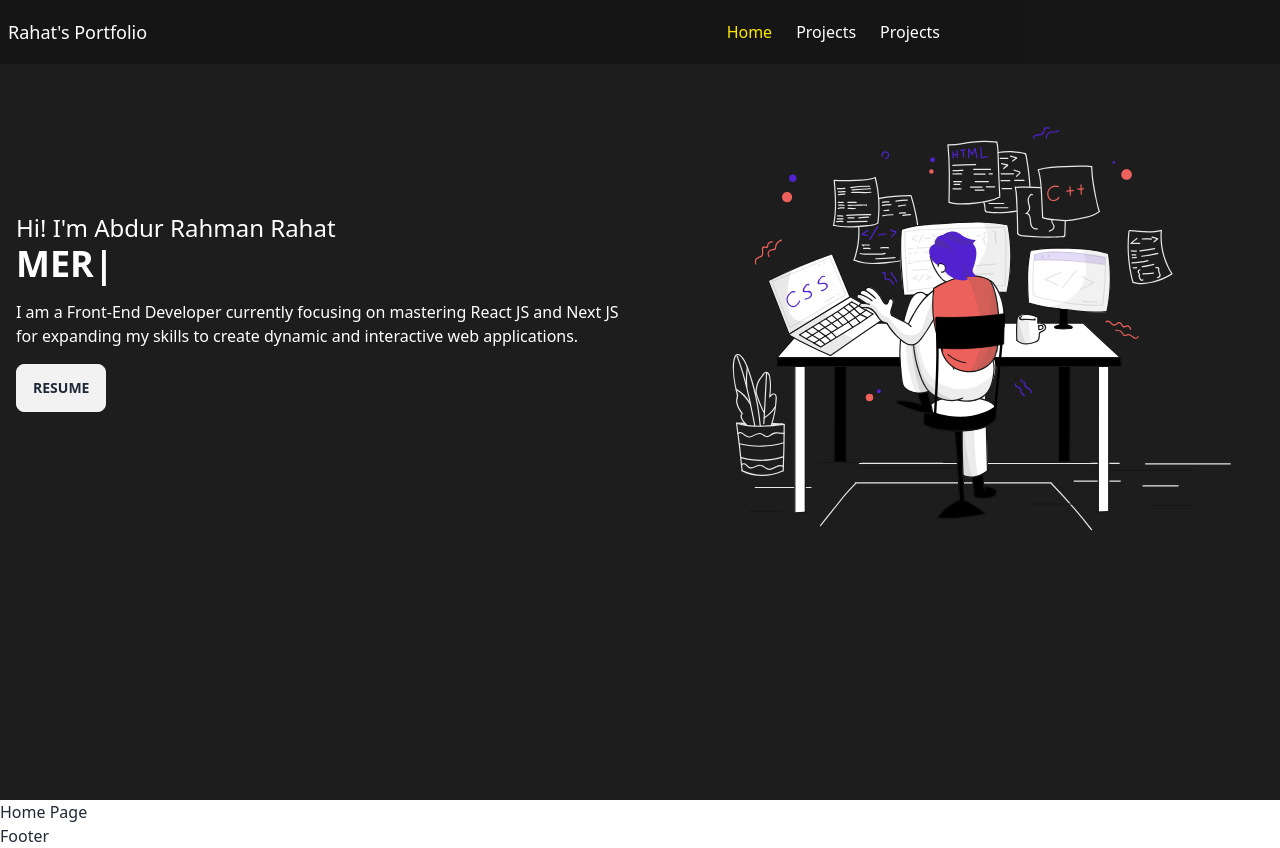
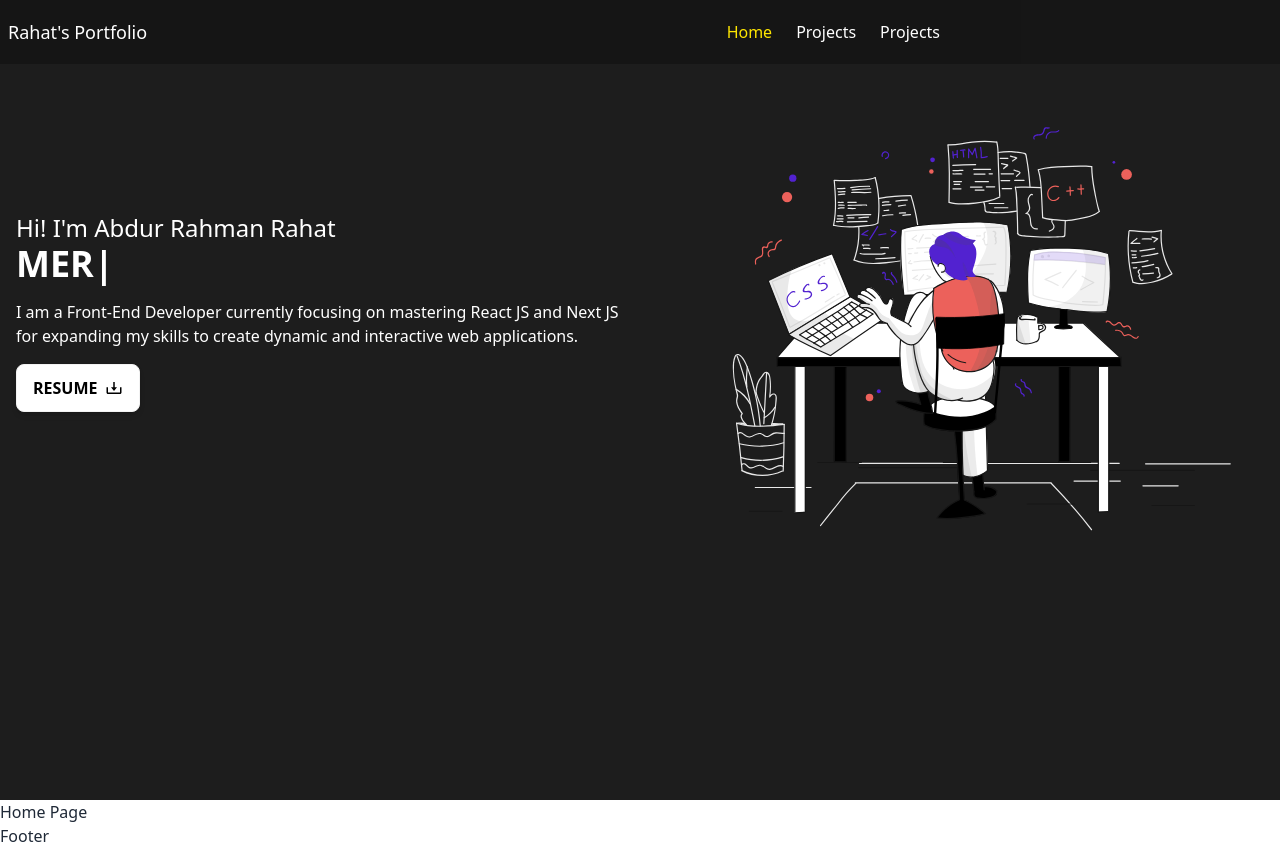
Before and after one commit to abdurrahmanrahat/rahat-s-portfolio, a React (Vite) app: page / in a window 1280 px wide. Built offline with nearby package versions, Linux system fonts and the light colour scheme.

Commit message:
pdf downlode integration

```diff
--- a/package.json
+++ b/package.json
@@ -15,6 +15,7 @@
     "match-sorter": "^6.3.1",
     "react": "^18.2.0",
     "react-dom": "^18.2.0",
+    "react-icons": "^4.10.1",
     "react-router-dom": "^6.14.0",
     "react-transition-group": "^4.4.5",
     "react-type-animation": "^3.1.0",
--- a/src/Components/Home/Banner/Banner.jsx
+++ b/src/Components/Home/Banner/Banner.jsx
@@ -1,5 +1,7 @@
 import { TypeAnimation } from 'react-type-animation';
 import bannerSVG from '../../../assets/code-in-table.svg';
+import RESUMEPDF from '../../../assets/rahmansResume.pdf';
+import { BiDownload } from "react-icons/bi";
 
 const Banner = () => {
     return (
@@ -24,7 +26,9 @@ const Banner = () => {
                         />
                     </span>
                     <p className='my-4'>I am a Front-End Developer currently focusing on mastering React JS and Next JS for expanding my skills to create dynamic and interactive web applications.</p>
-                    <span><button className='btn btn-md uppercase'>Resume</button></span>
+                    <span>
+                        <a href={RESUMEPDF} className='btn px-4 py-2 bg-white hover:bg-[#FEB000] text-black hover:text-white text-base 2xl:text-lg font-semibold rounded-lg shadow-md transition-colors duration-300 uppercase' download="rahman'sResume">Resume <BiDownload className='text-lg' /></a>
+                    </span>
                 </div>
                 <div className="md:w-1/2 flex justify-center items-center">
                     <img src={bannerSVG} className='w-full mt-20' alt="" />
```
Also changed, not shown: 2 other files (tests, documents, lock files or other folders).
